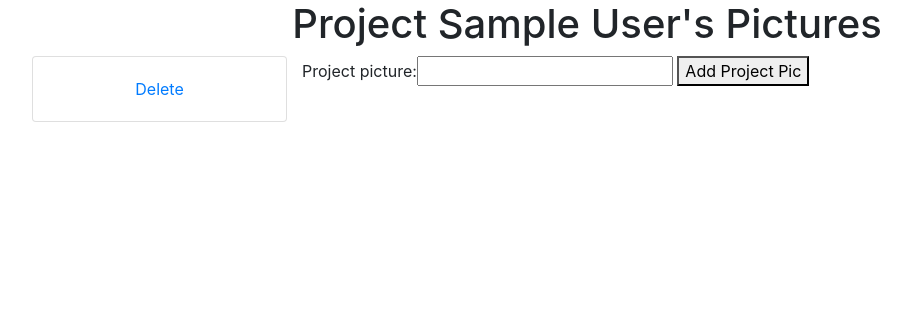
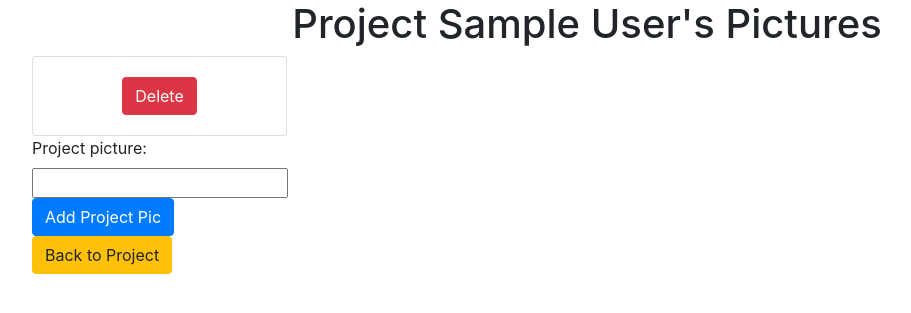
Before and after one commit to dragon-fire-fly/developer_matcher, a Django app: page /projects/1/picture/ in a window 1280 px wide. Shown: the part 56-369 px from the top of the page, without its empty margins (53-964 px from the left). Run offline with Django 3.2, Linux system fonts and the light colour scheme; tables that the repository leaves empty hold one stand-in row (values such as "Sample post"); some libraries are stand-ins or nearby versions.

Commit message:
STYLE: Add basic button styling

```diff
--- a/app_home/templates/app_home/create_project.html
+++ b/app_home/templates/app_home/create_project.html
@@ -10,9 +10,9 @@
             <form action="" method="POST">
                 {% csrf_token %}
                 {{ form|crispy }}
-                <button>Create Project</button>
+                <button class="btn btn-primary">Create Project</button>
             </form>
-            <a href="{% url 'app_home:project-overview' %}">Cancel</a>
+            <a href="{% url 'app_home:project-overview' %}" class="btn btn-danger">Cancel</a>
         </div>
     </div>
 </div>
--- a/app_home/templates/app_home/project_detail_view.html
+++ b/app_home/templates/app_home/project_detail_view.html
@@ -16,7 +16,7 @@
                 </div>
             </div>
             {% else %}
-            <a href="{% url 'app_home:add-project-pic' project.pk %}">Add a picture</a>
+            <a href="{% url 'app_home:add-project-pic' project.pk %}" class="btn btn-primary offset-md-5">Add a picture</a>
             {% endif %}
             {% else %}
             <div class="circle-container">
--- a/app_home/templates/app_home/project_picture.html
+++ b/app_home/templates/app_home/project_picture.html
@@ -16,19 +16,23 @@
             <div class="card text-center">
                 <img src="{{picture.project_picture.url}}" alt="" class="card-img-top">
                 <div class="card-body">
-                    <a href="{% url 'app_home:delete-project-pic' picture.id %}">Delete</a>
+                    <a href="{% url 'app_home:delete-project-pic' picture.id %}" class="btn btn-danger">Delete</a>
 
                 </div>
             </div>
         </div>
         {% endfor %}
+    </div>
+    <div class="row">
+        <div class="col-md-3">
 
         <form method="POST"  enctype="multipart/form-data">
             {% csrf_token %}
             <input type="hidden" name="method" value="add">
             {{ form }}
-            <button type="submit">Add Project Pic</button>
+            <button type="submit" class="btn btn-primary">Add Project Pic</button>
         </form>
+        <a href="{% url 'app_home:project-detail-view' project.pk %}" class="btn btn-warning">Back to Project</a>
     </div>
 </div>
 
--- a/app_home/templates/app_home/user_detail_view.html
+++ b/app_home/templates/app_home/user_detail_view.html
@@ -51,7 +51,7 @@
             {% endfor %}</p>
             {% endif %}
 
-            <a href="{% url 'app_user:add_message' user_for_profile.pk %}">Send message</a>
+            <a href="{% url 'app_user:add_message' user_for_profile.pk %}" class="btn btn-primary">Send message</a>
         </div>
     </div>
 </div>
--- a/developer_matcher/settings.py
+++ b/developer_matcher/settings.py
@@ -142,6 +142,7 @@
         },
     },
 ]
+CRISPY_TEMPLATE_PACK = "bootstrap4"
 
 WSGI_APPLICATION = "developer_matcher.wsgi.application"
 
```
